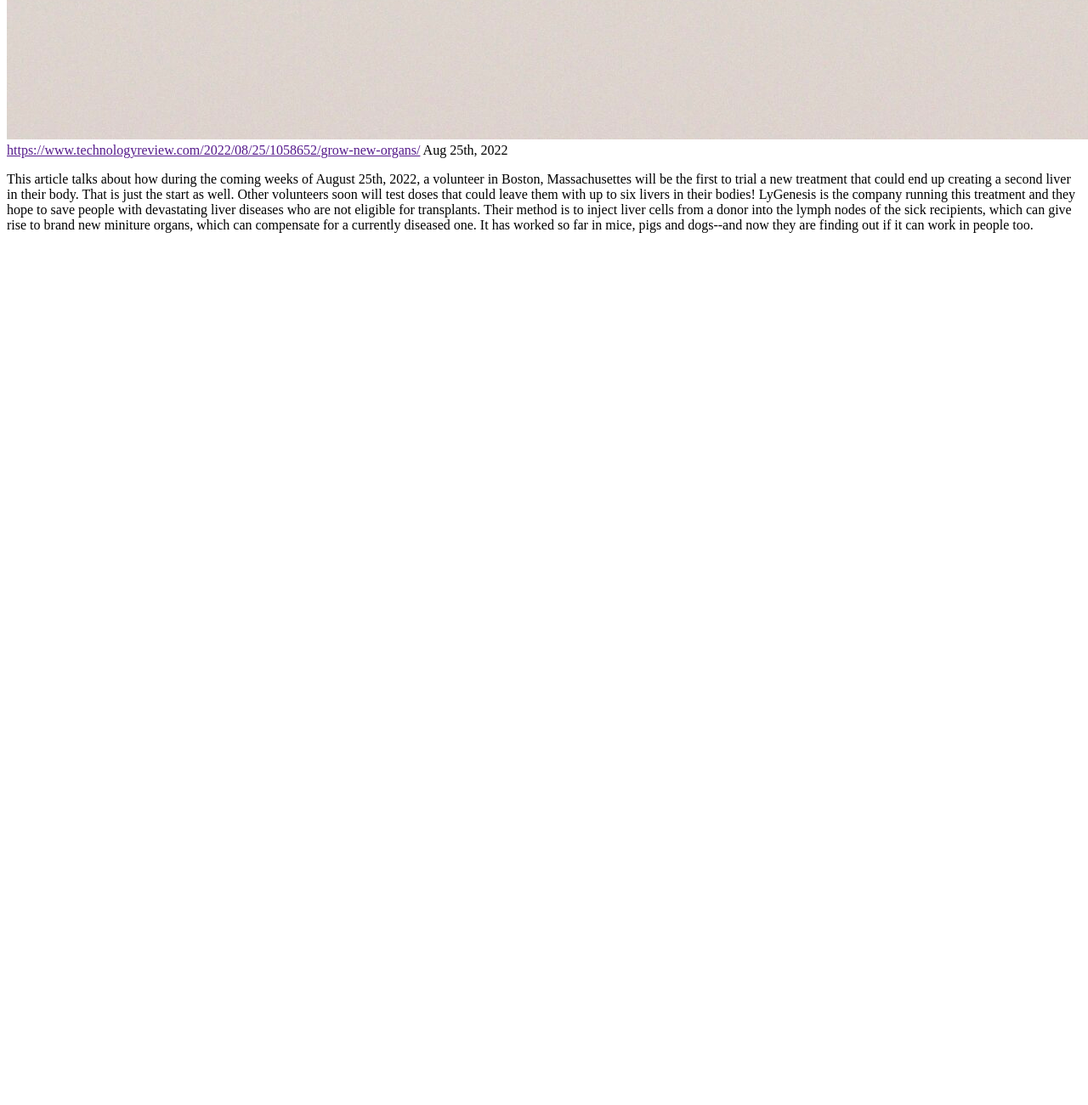
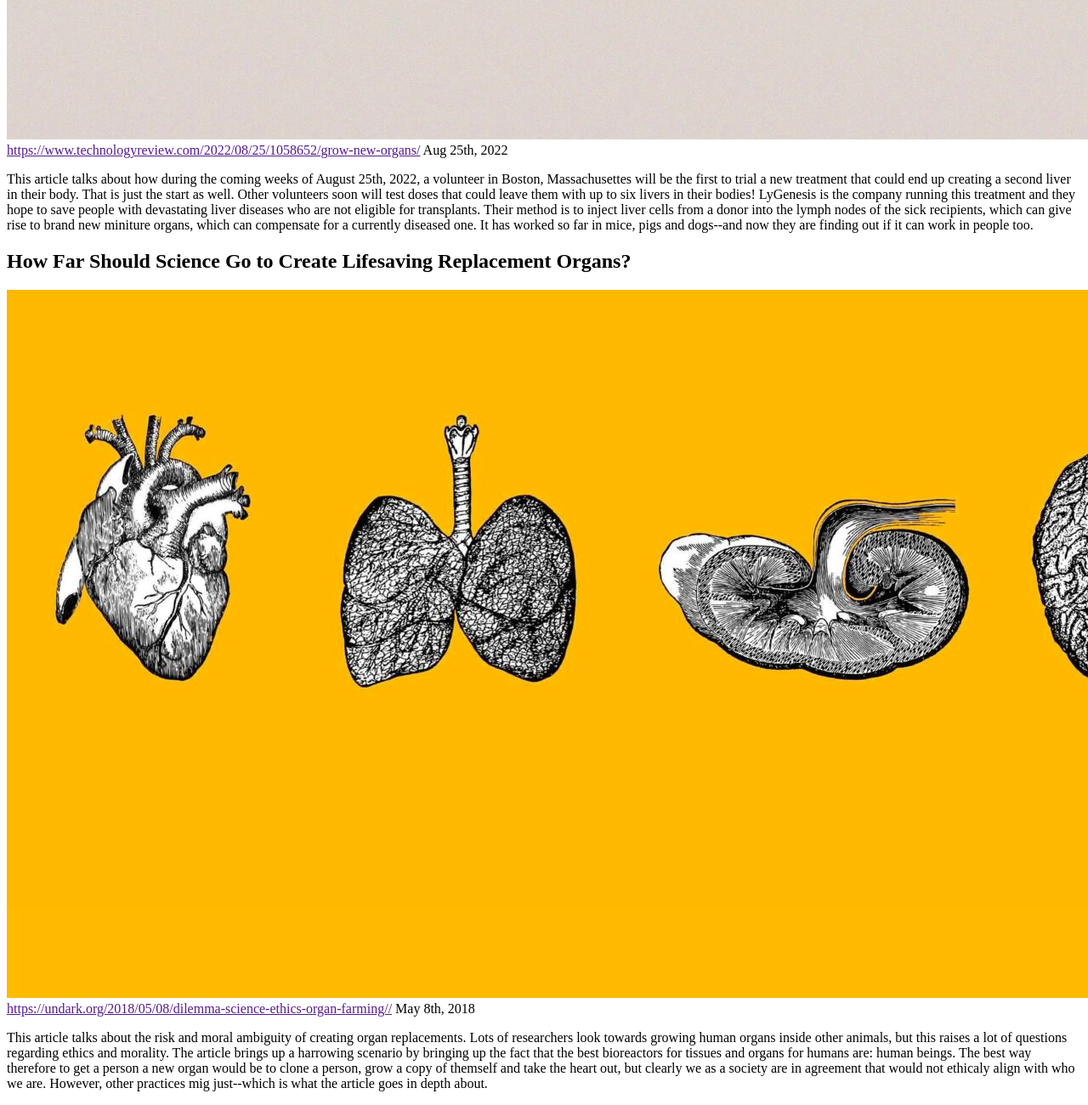
Before and after one commit to jannatferoza/blog_1500_05, a plain HTML site: page index.html in a window 1280 px wide. Shown: the part 2715-4015 px from the top of the page at 85% size. Before the commit the page ends 3005 px from the top, so only its background shows below. Drawn offline with Linux system fonts and the light colour scheme.

Commit message:
added fourth article

```diff
--- a/index.html
+++ b/index.html
@@ -54,5 +54,21 @@
 
             </p>
         </article>
+        <article>
+            <h2>How Far Should Science Go to Create Lifesaving Replacement Organs?</h2>
+            <img src="../blog_1500_05/multipleorgans.jpg" alt="image of a accurately drawn heart, pair of lungs, liver and brain, all on top of a mustard yellow background.">
+            <a href="">https://undark.org/2018/05/08/dilemma-science-ethics-organ-farming//</a>
+            <time>May 8th, 2018</time>
+            <p>This article talks about the risk and moral ambiguity of creating organ replacements. Lots of researchers
+                look towards growing human organs inside other animals, but this raises a lot of questions regarding
+                ethics and morality. The article brings up a harrowing scenario by bringing up the fact that the best
+                bioreactors for tissues and organs for humans are: human beings. The best way therefore to get a
+                person a new organ would be to clone a person, grow a copy of themself and take the heart out, but
+                clearly we as a society are in agreement that would not ethicaly align with who we are. However,
+                other practices mig just--which is what the article goes in depth about.
+
+
+            </p>
+        </article>
     </main>
 </body
```
Also changed, not shown: multipleorgans.jpg (added).
